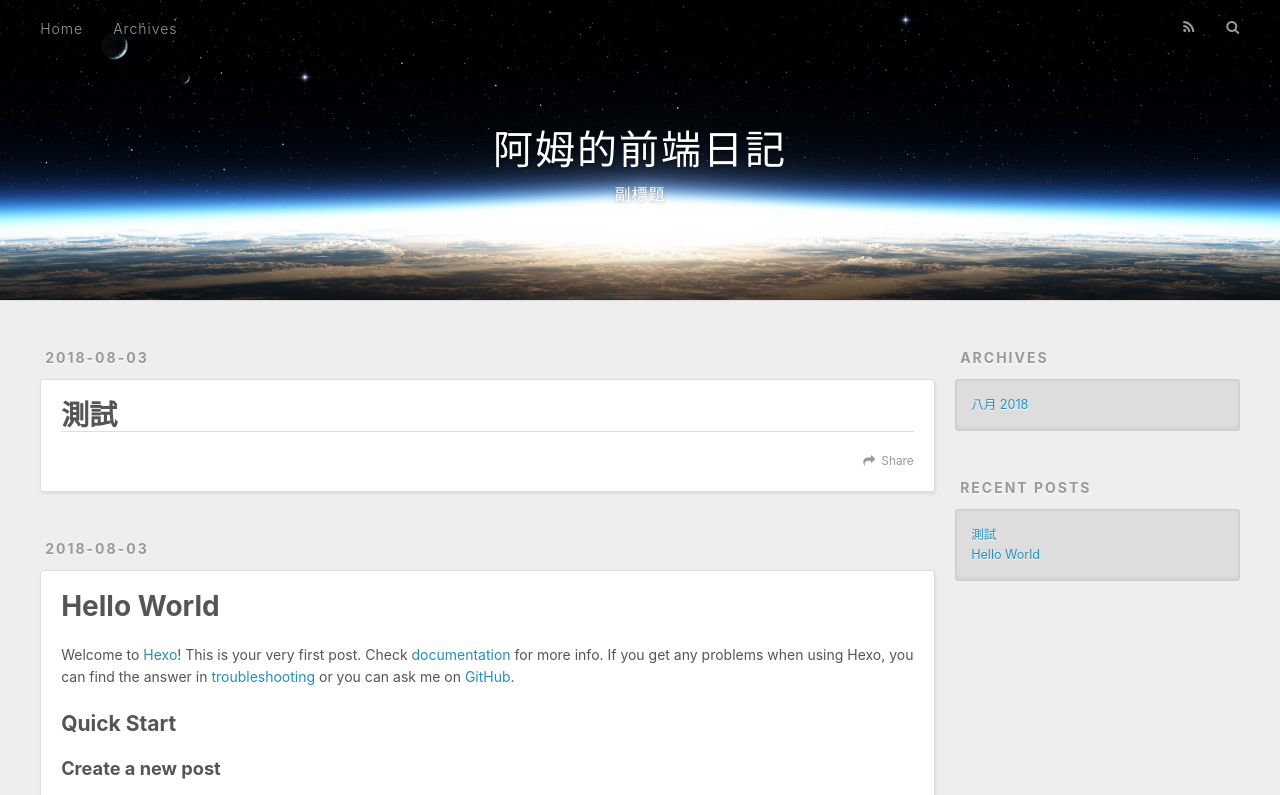
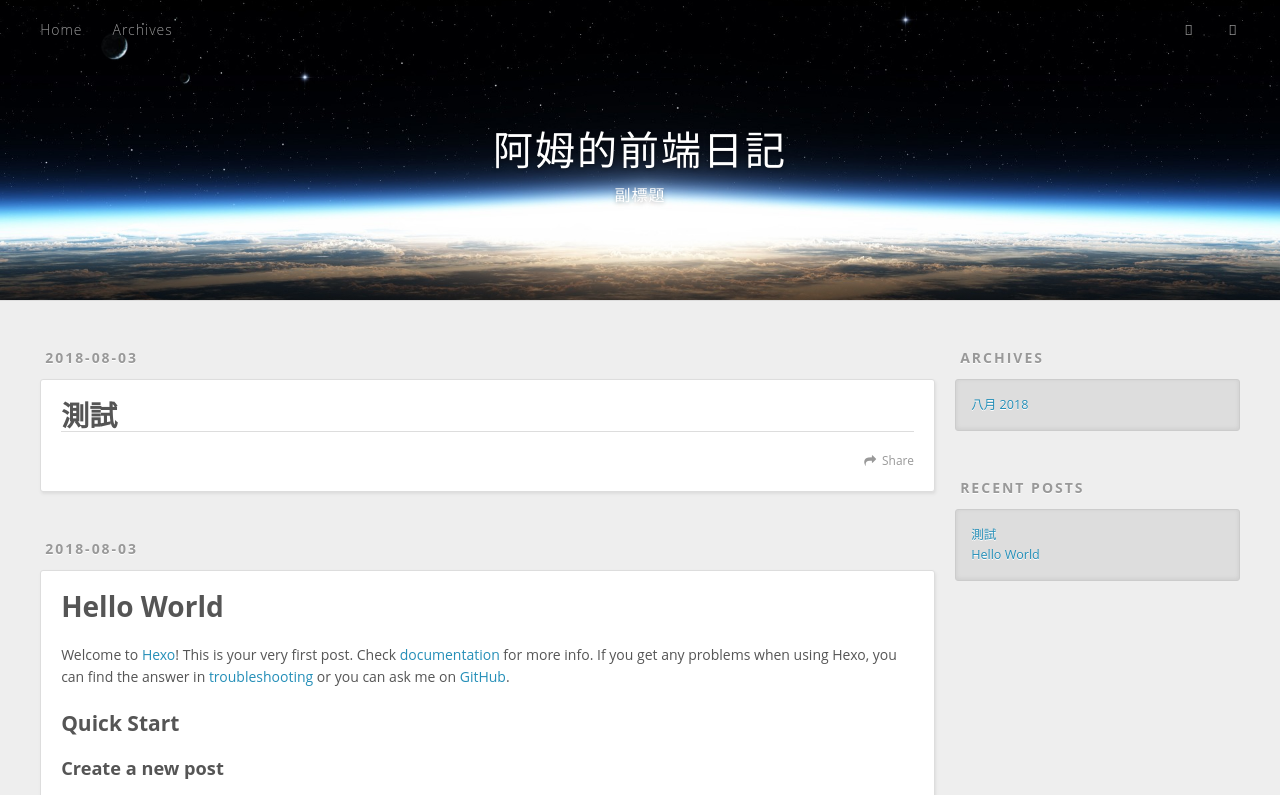
Before and after one commit to icguanyu/icguanyu.github.io, a plain HTML site: page index.html in a window 1280 px wide. Shown: the top 795 px of the page. Drawn offline with nearby package versions, Linux system fonts and the light colour scheme.

Commit message:
Site updated: 2018-08-03 14:58:00

```diff
--- a/css/style.css
+++ b/css/style.css
@@ -1,5 +1,7 @@
+@import url(//fonts.googleapis.com/earlyaccess/notosanstc.css);
 body {
   width: 100%;
+  font-family: 'Open Sans';
 }
 body:before,
 body:after {
@@ -72,7 +74,8 @@
   outline: 0;
   font-weight: inherit;
   font-style: inherit;
-  font-family: inherit;
+  /* font-family: inherit; */
+  font-family: 'Open Sans' !important;
   font-size: 100%;
   vertical-align: baseline;
 }
```
